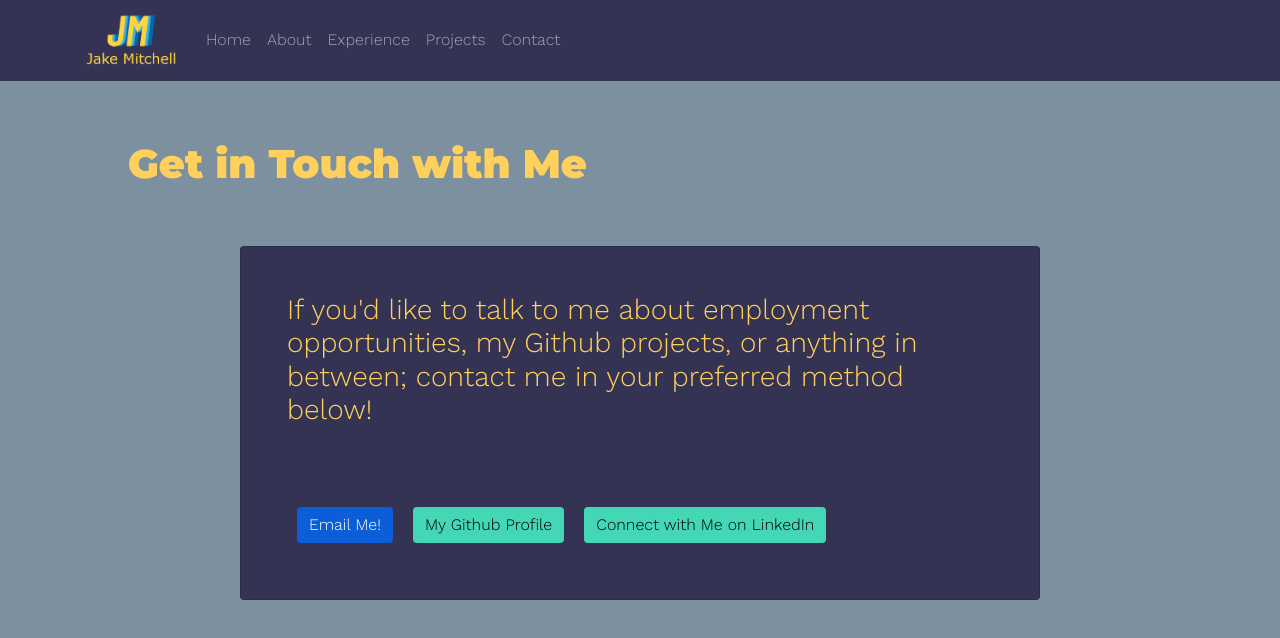
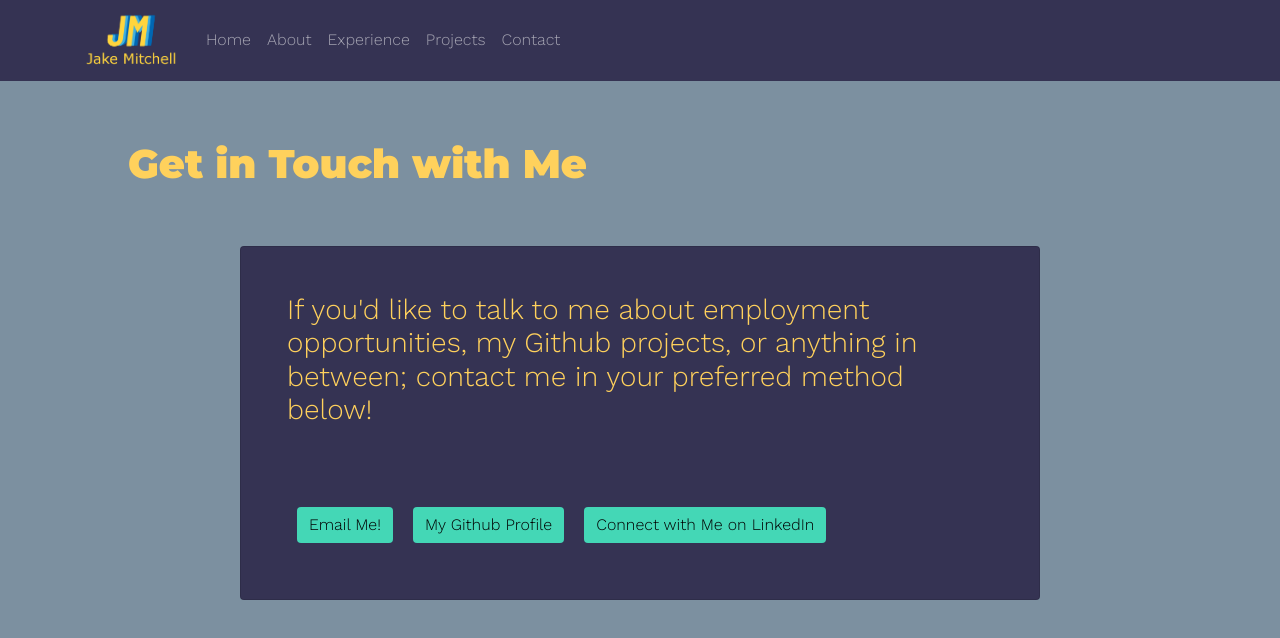
Before and after one commit to jbmitchell7/myPortfolio, a React (Create React App) app: page / in a window 1280 px wide. In both pictures the pointer is over the button "Email Me!". Shown: the part 3709-4347 px from the top of the page. Built offline with nearby package versions, Linux system fonts and the light colour scheme.

Commit message:
made styling on contact buttons the same as the others

```diff
--- a/src/components/Contact/Contact.scss
+++ b/src/components/Contact/Contact.scss
@@ -21,7 +21,7 @@
     margin-bottom: 70px;
 }
 
-.contact-btn {
+.contact-btn, .contact-btn:active, .contact-btn:hover, .contact-btn:focus {
     background-color: $aqua;
     border: none;
     color: black;
```
